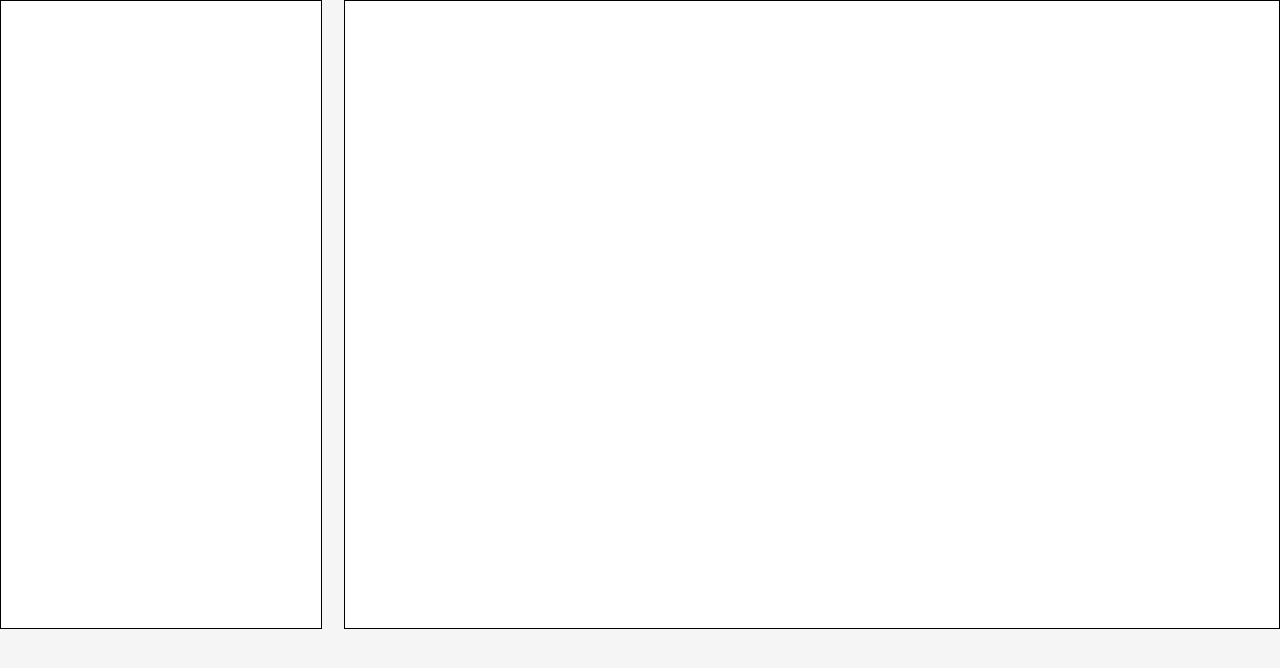
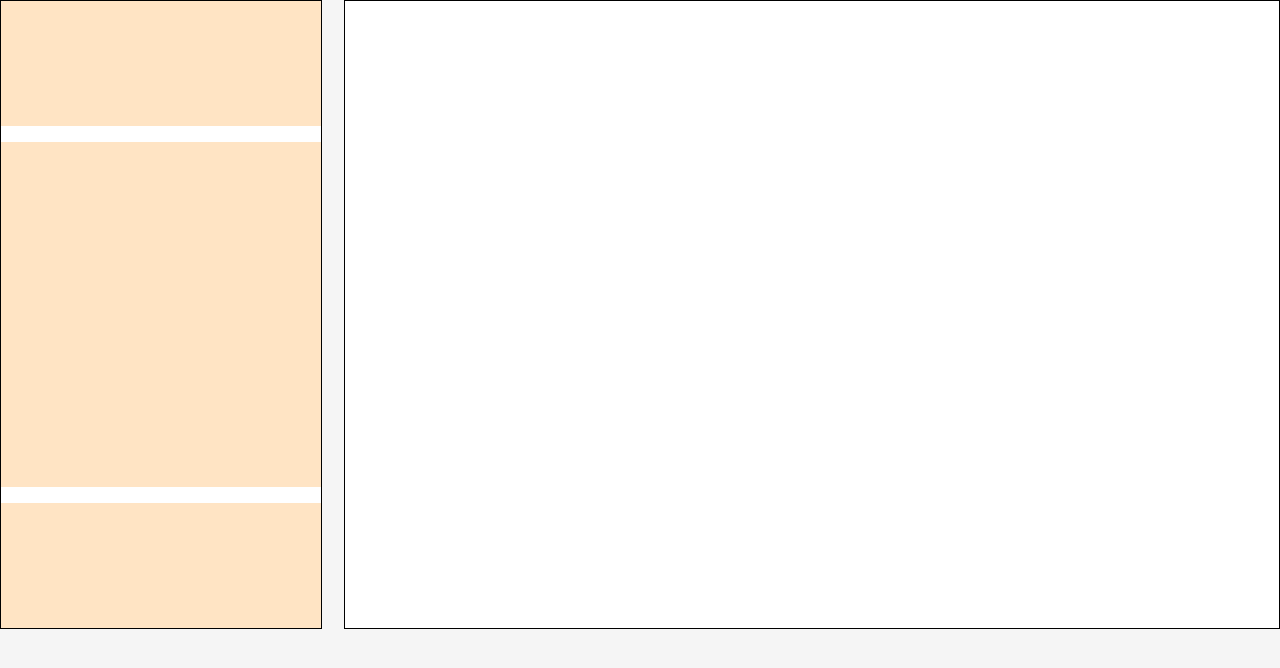
Before and after one commit to MokuaEnock/Professional-website, a plain HTML site: page da/da.html in a window 1280 px wide. Drawn offline with Linux system fonts and the light colour scheme.

Commit message:
create skeleton for header

```diff
--- a/da/assets/styles/styles.css
+++ b/da/assets/styles/styles.css
@@ -18,8 +18,29 @@ header {
   height: 49vw;
   background-color: white;
   border: thin solid;
+  display: flex;
+  flex-direction: column;
+  justify-content: space-between;
+  align-items: center;
 }
 
+#logo {
+  width: 100%;
+  height: 20%;
+  background-color: bisque;
+}
+
+#header_cont {
+  width: 100%;
+  height: 55%;
+  background-color: bisque;
+}
+
+#header_foot{
+  width: 100%;
+  height: 20%;
+  background-color: bisque;
+}
 
 /* main */
 main {
--- a/da/da.html
+++ b/da/da.html
@@ -9,7 +9,13 @@
   </head>
 
   <body>
-    <header></header>
+    <header>
+      <div id="logo"></div>
+
+      <div id="header_cont"></div>
+
+      <div id="header_foot"></div>
+    </header>
     <main></main>
   </body>
 </html>
```
